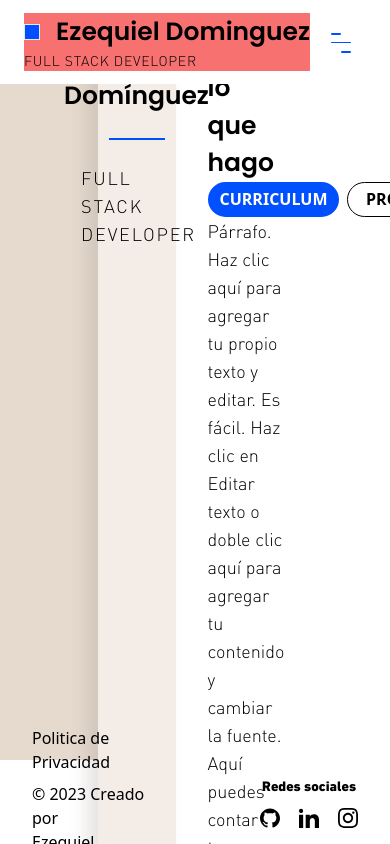
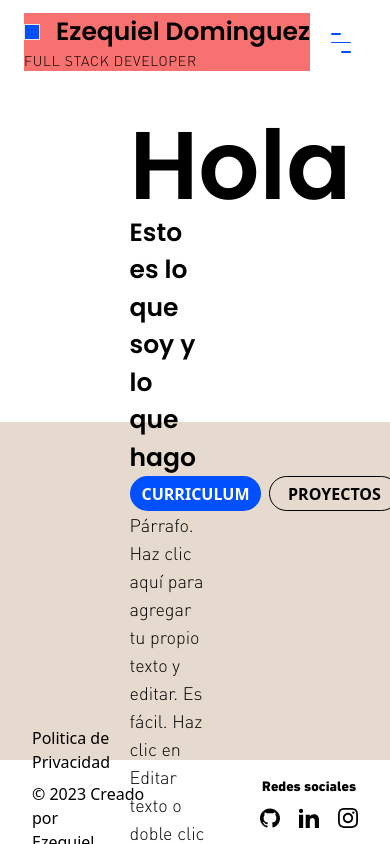
Before and after one commit to Cocahuana/portfolio_nextjs, a Next.js app: page / in a window 390 px wide. Built offline with nearby package versions, Linux system fonts and the light colour scheme.

Commit message:
feat: homepage change background skin for mobile design

```diff
--- a/src/components/templates/HomePage/HomePage.module.css
+++ b/src/components/templates/HomePage/HomePage.module.css
@@ -1,3 +1,9 @@
 .skinBg{
-    background: linear-gradient(to right,  var(--skin-dark-bg) 0%,var(--skin-dark-bg) 40%,white 40%,white 100%);
+    background: linear-gradient(to top,  var(--skin-dark-bg) 0%,var(--skin-dark-bg) 50%,white 50%,white 100%);
 }
+
+@media (min-width: 1024px) {
+    .skinBg{
+        background: linear-gradient(to right,  var(--skin-dark-bg) 0%,var(--skin-dark-bg) 40%,white 40%,white 100%);
+    }
+  }
--- a/src/components/templates/HomePage/HomePage.tsx
+++ b/src/components/templates/HomePage/HomePage.tsx
@@ -9,7 +9,7 @@ function HomePage() {
 				<div className='bg-transparent w-full h-[80vh] flex justify-center items-center '>
 					<div className='w-1/2 h-auto'>
 						<div className='w-full h-full'>
-							<div className='flex w-full h-full'>
+							<div className='flex flex-col lg:flex-row w-full h-full'>
 								<div className='w-2/5'>
 									<ProfileCard />
 								</div>
```
